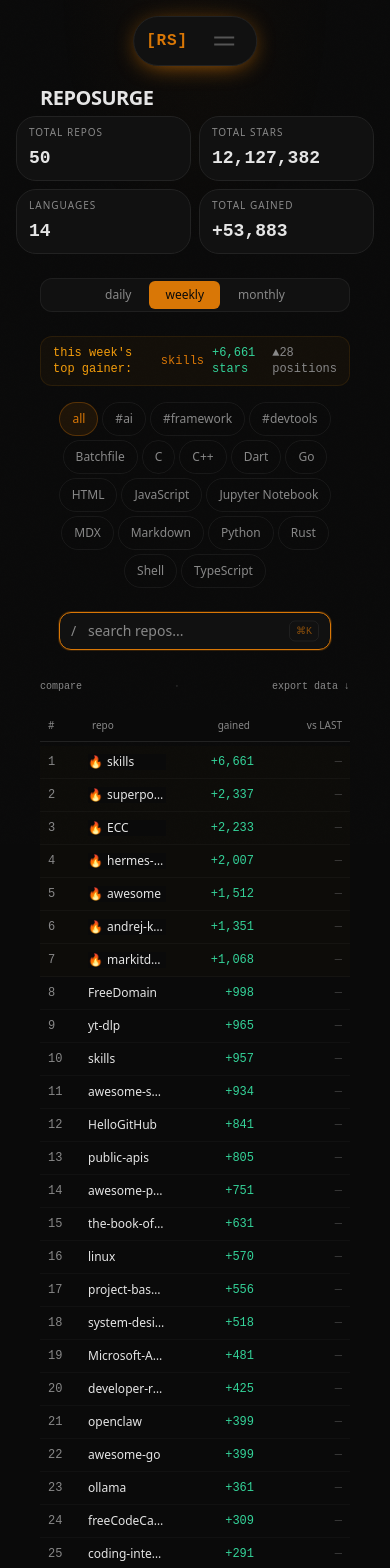
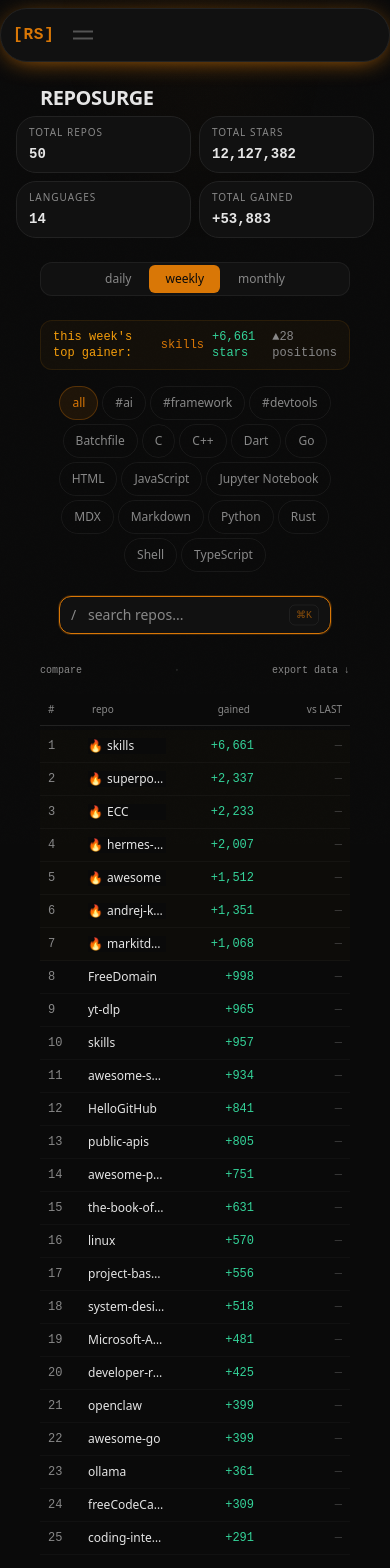
Before and after one commit to mahesh-diwan/RepoSurge, a Next.js app: page / in a window 390 px wide. Shown: the top 1568 px of the page. Built offline with nearby package versions, Linux system fonts and the light colour scheme; a web font is replaced by a local one.

Commit message:
mobile: full-width nav bar, scrollable table/period tabs, responsive spacing, layout padding

```diff
--- a/components/FloatingPill.tsx
+++ b/components/FloatingPill.tsx
@@ -4,13 +4,15 @@ import { NAV_LINKS } from "@/lib/nav-links";
 
 export default function FloatingPill() {
   return (
-    <header className="fixed top-4 left-1/2 -translate-x-1/2 z-50">
-      <div className="flex items-center gap-4 px-3 sm:px-5 sm:py-2 py-1 bg-surface border border-border rounded-full shadow-accent">
-        <a href="/" className="font-mono text-accent font-bold tracking-wider" title="RepoSurge">
-          [RS]
-        </a>
-        <NavLinks links={NAV_LINKS} />
-        <MobileNav />
+    <header className="fixed top-0 left-0 right-0 z-50">
+      <div className="sm:max-w-lg mx-auto mt-2 mx-2 sm:mx-auto">
+        <div className="flex items-center gap-2 sm:gap-4 px-3 sm:px-5 sm:py-2 py-1.5 bg-surface border border-border rounded-full shadow-accent">
+          <a href="/" className="font-mono text-accent font-bold tracking-wider" title="RepoSurge">
+            [RS]
+          </a>
+          <NavLinks links={NAV_LINKS} />
+          <MobileNav />
+        </div>
       </div>
     </header>
   );
--- a/components/RepoList.tsx
+++ b/components/RepoList.tsx
@@ -337,9 +337,9 @@ function RepoListContent({ repos, defaultPeriod }: { repos: { day: RepoWithVeloc
             clear filters
           </button>
         </div>
-      ) : (
-        <div ref={listRef}>
-          {sorted.slice(0, showAll ? sorted.length : 25).map((repo, i) => {
+) : (
+         <div className="overflow-x-auto -mx-2 px-2" ref={listRef}>
+           {sorted.slice(0, showAll ? sorted.length : 25).map((repo, i) => {
             const isHot = (repo.stars_gained ?? 0) > 1000;
             function toggleCompare(r: RepoWithVelocity) {
               if (compareSet.find(c => c.full_name === r.full_name)) {
--- a/components/StatsBar.tsx
+++ b/components/StatsBar.tsx
@@ -20,7 +20,7 @@ export default function StatsBar() {
           <p className="font-sans text-text-muted text-[10px] tracking-widest mb-1">
             {card.label}
           </p>
-          <p className="font-mono text-text-body font-bold text-lg tabular-nums">
+          <p className="font-mono text-text-body font-bold text-sm md:text-lg tabular-nums">
             {card.value}
           </p>
         </div>
```
